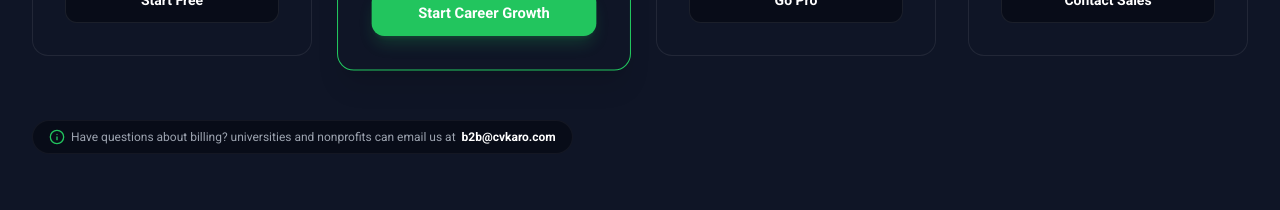
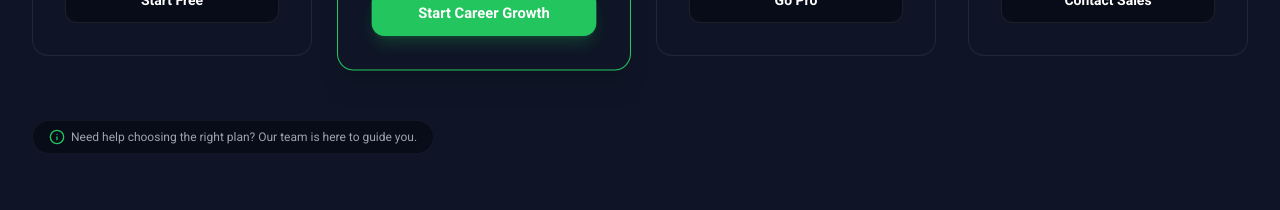
Before and after one commit to phanindra73/cvkaro-public, a React (Vite) app: page / in a window 1280 px wide. Shown: the part 9220-9430 px from the top of the page. Built offline with nearby package versions, Linux system fonts and the light colour scheme.

Commit message:
pricing section cganges commits

```diff
--- a/src/components/Pricing.tsx
+++ b/src/components/Pricing.tsx
@@ -168,8 +168,7 @@ export default function Pricing({ onPlanSelect }: PricingProps) {
         <div className="text-left" id="pricing-guarantee">
           <p className="text-xs text-text-muted inline-flex items-center gap-1.5 bg-light-bg px-4 py-2 rounded-full border border-border-gray/60">
             <Info className="h-4 w-4 text-brand-green shrink-0" />
-            Have questions about billing? universities and nonprofits can email us at
-            <span className="font-semibold text-navy-dark">b2b@cvkaro.com</span>
+            Need help choosing the right plan? Our team is here to guide you.
           </p>
         </div>
 
```
